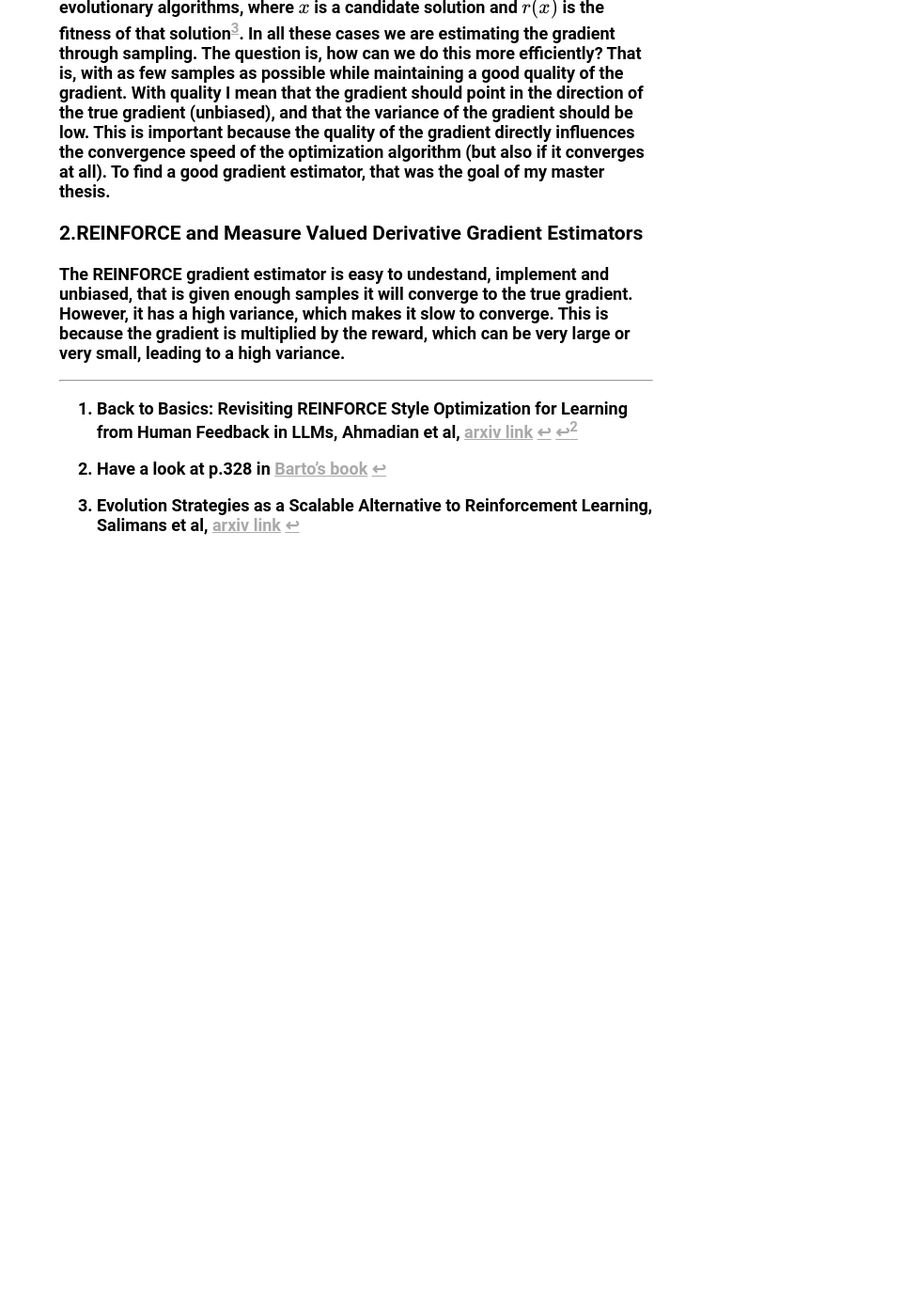
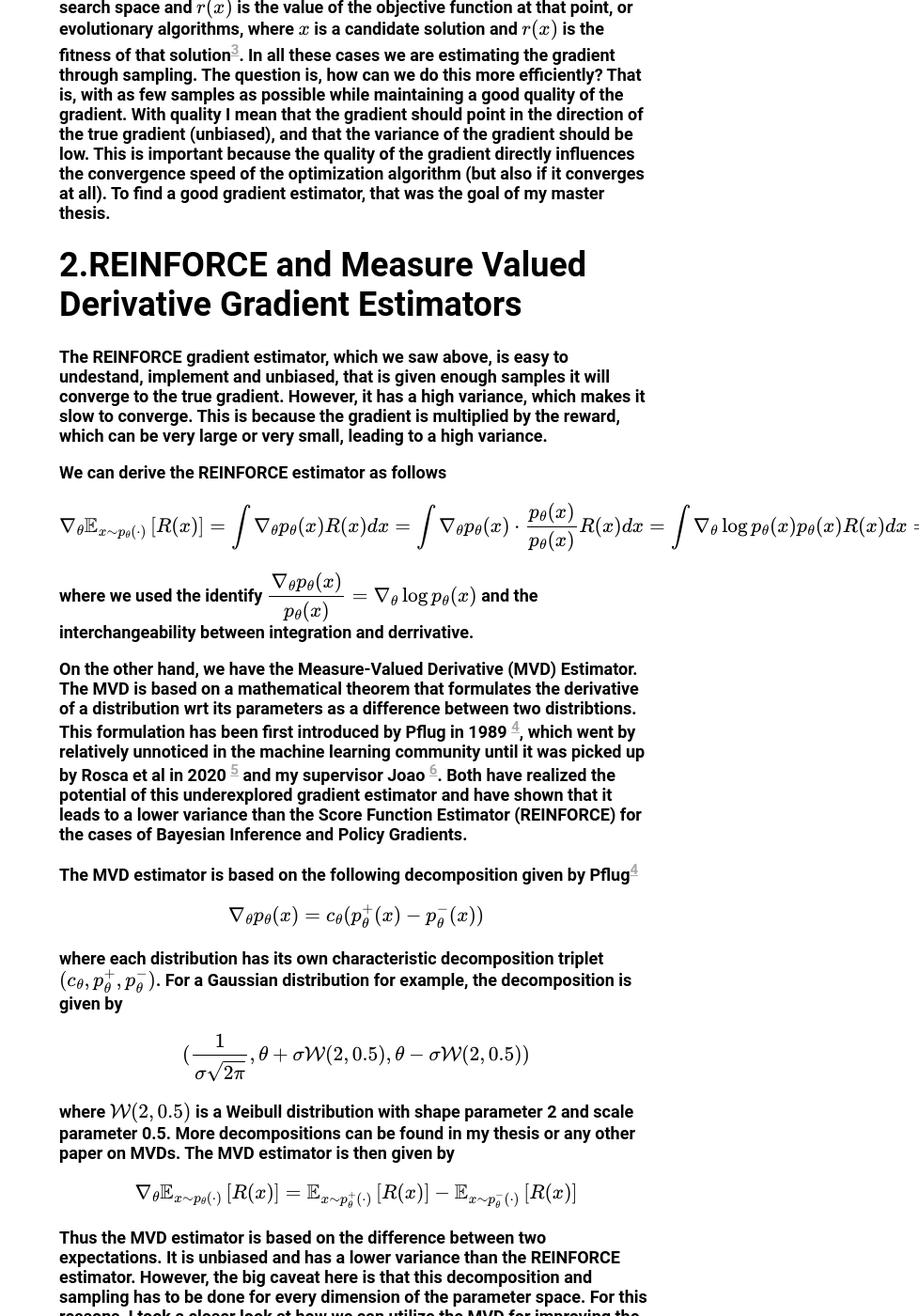
Before and after one commit to pzdkn/pzdkn.github.io, a Jekyll site: the page built from _posts/2022-01-01-Gradient-Estimation-With-Measure-Valued-Derivatives.md, in a window 1280 px wide and 1400 px high, scrolled down 962 px. Shown: the whole window at 94% size, without its empty margins (302-1280 px from the left). Built offline with Jekyll 4.4.1, drawn with Linux system fonts in a browser that asks for light colours; nearby versions of some CDN libraries; some web fonts are replaced; before the commit the page ends 1592 px from its top, so only the background shows below that; some of the changed text lies outside the part shown.

Commit message:
add comparing estimators

```diff
--- a/_posts/2022-01-01-Gradient-Estimation-With-Measure-Valued-Derivatives.md
+++ b/_posts/2022-01-01-Gradient-Estimation-With-Measure-Valued-Derivatives.md
@@ -3,8 +3,8 @@
 title:  "Gradient Estimation with Measure Valued Derivatives"
 ---
 
-### 1. Introduction
-In this post, I want to talk about stochastic gradient estimators and, along the way, introduce my master thesis.
+# 1. Introduction
+In this post, I want to talk about stochastic gradient estimators and, along the way, introduce my [master thesis]({{ site.baseurl }}/assets/docs/thesis_pengfei.pdf).
 You probably have heard about *RLHF*, which is an application of Reinforcement Learning to align pretrained Large Language Models with human preferences (to a reward model modelling human preferences to be more specific).
 
 Usually in RLHF, after obtaining the reward model you would train your LLM using PPO. Another valid approach, which was shown to improve on PPO[^1], is to use a very old algorithm from RL called the REINFORCE algorithm[^2].
@@ -29,11 +29,66 @@
 In all these cases we are estimating the gradient through sampling. The question is, how can we do this more efficiently? That is, with as few samples as possible while maintaining a good quality of the gradient. With quality I mean that the gradient should point in the direction of the true gradient (unbiased), and that the variance of the gradient should be low. This is important because the quality of the gradient directly influences the convergence speed of the optimization algorithm (but also if it converges at all). To find a good gradient estimator, that was the goal of my master thesis.
 
 
-### 2.REINFORCE and Measure Valued Derivative Gradient Estimators
-The REINFORCE gradient estimator is easy to undestand, implement and unbiased, that is given enough samples it will converge to the true gradient. However, it has a high variance, which makes it slow to converge. This is because the gradient is multiplied by the reward, which can be very large or very small, leading to a high variance.
+# 2.REINFORCE and Measure Valued Derivative Gradient Estimators
+The **REINFORCE** gradient estimator, which we saw above, is easy to undestand, implement and unbiased, that is given enough samples it will converge to the true gradient. However, it has a high variance, which makes it slow to converge. This is because the gradient is multiplied by the reward, which can be very large or very small, leading to a high variance.
 
+We can derive the REINFORCE estimator as follows
 
+$$
+\nabla_{\theta} \mathbb{E}_{x \sim p_\theta(\cdot)} \left[ R(x) \right] = \int \nabla_{\theta} p_\theta(x) R(x) dx = \int \nabla_{\theta} p_\theta(x) \cdot \dfrac{p_\theta(x)}{p_\theta(x)}  R(x) dx  =
+\int \nabla_{\theta} \log p_\theta(x) p_\theta(x) R(x) dx = \mathbb{E}_{x \sim p_\theta(\cdot)} \left[ \nabla_{\theta} \log p_\theta(x) R(x) \right]
+$$
+
+where we used the identify \\( \dfrac{\nabla_{\theta} p_\theta(x)}{p_\theta(x)} = \nabla_{\theta} \log p_\theta(x) \\) and the interchangeability between integration and derrivative.
+
+On the other hand, we have the **Measure-Valued Derivative** (MVD) Estimator. The MVD is based on a mathematical theorem that formulates the derivative of a distribution wrt its parameters as a difference between two distribtions. This formulation has been first introduced by Pflug in 1989 [^4], which went by relatively unnoticed in the machine learning community until it was picked up by Rosca et al in 2020 [^5] and
+my supervisor Joao [^6]. Both have realized the potential of this underexplored gradient estimator and have shown that it leads to a lower variance than the Score Function Estimator (REINFORCE) for the cases of Bayesian Inference and Policy Gradients.
+
+The MVD estimator is based on the following decomposition given by Pflug[^4]
+
+$$
+\nabla_{\theta} p_\theta(x) = c_\theta ( p_{\theta}^{+}(x) - p_{\theta}^{-}(x) )
+$$
+
+where each distribution has its own characteristic decomposition triplet \\( (c_\theta, p_{\theta}^{+}, p_{\theta}^{-}) \\). For a Gaussian distribution for example, the decomposition is given by
+
+$$
+ ( \frac{1}{\sigma \sqrt{2\pi}}, \theta + \sigma \mathcal{W}(2, 0.5), \theta - \sigma \mathcal{W}(2, 0.5) )
+$$
+
+where \\( \mathcal{W}(2, 0.5) \\) is a Weibull distribution with shape parameter 2 and scale parameter 0.5.
+More decompositions can be found in my thesis or any other paper on MVDs.
+The MVD estimator is then given by
+
+$$
+\nabla_{\theta} \mathbb{E}_{x \sim p_\theta(\cdot)} \left[ R(x) \right] = \mathbb{E}_{x \sim p_\theta^{+}(\cdot)} \left[ R(x) \right] - \mathbb{E}_{x \sim p_\theta^{-}(\cdot)} \left[ R(x) \right]
+$$
+
+Thus the MVD estimator is based on the difference between two expectations. It is unbiased and has a lower variance than the REINFORCE estimator. However, the big caveat here is that this decomposition and sampling has to be done for every dimension of the parameter space. For this reasons, I took a closer look at how we can utilize the MVD for improving the gradient quality in episodic reinforcement learning / black-box optimization / evolutionary algorithms.
+
+# 3. Comparing REINFORCE and MVD
+We can now compare both estimators in a simplified environment to check their gradient quality. Here we can use cost functions from the black-box optimization community such as the Rosenbrock function.
+The Rosenbrock function is a non-convex function that is used as a performance test problem for optimization algorithms. It is defined as
+
+$$
+f(x, y) = (a - x)^2 + b(y - x^2)^2
+$$
+
+What we are looking for is a gradient that points in the direction of the true gradient and has a low variance using as few samples as possible.
+
+Below we can see each gradient sample ploted as vector in a 2D parameter space. The true gradient is given by the green vector. The REINFORCE gradient is given by the pink vectors and the MVD gradient is given by the blue vectors. We can see that the MVD gradient points more in the direction of the true gradient and has a lesser variance in direction and magnitude than the REINFORCE gradient.
+
+<div style="display: flex; justify-content: center;">
+<img src="{{ site.baseurl }}/assets/images/reinforce_vs_mvd.png" alt="Your Image" style="width: 50%; height: 50%;" />
+</div>
+
+# 6. Combining REINFORCE and MVD
+
+# 7. Conclusion
 ---
 [^1]: Back to Basics: Revisiting REINFORCE Style Optimization for Learning from Human Feedback in LLMs, Ahmadian et al, [arxiv link](https://arxiv.org/pdf/2402.14740.pdf)
 [^2]: Have a look at p.328 in [Barto's book](http://incompleteideas.net/book/RLbook2020.pdf)
 [^3]: Evolution Strategies as a Scalable Alternative to Reinforcement Learning, Salimans et al, [arxiv link](https://arxiv.org/pdf/1703.03864.pdf)
+[^4]: [Pflug, G.C. Sampling derivatives of probabilities. Computing 42, 315–328 (1989). https://doi.org/10.1007/BF02243227](https://link.springer.com/article/10.1007/BF02243227)
+[^5]: [Rosca et al, Measure-Valued Derivatives for Approximate Bayesian Inference](http:/bayesiandeeplearning.org/2019/papers/76.pdf)
+[^6]: [Carvalho et al, An Empirical Analysis of Measure-Valued Derivatives for Policy Gradients](https://www.semanticscholar.org/reader/8f1eb8941f4a229a52bd122f4a8928922375e946)
```
Also changed, not shown: assets/images/reinforce_vs_mvd.png (added).
